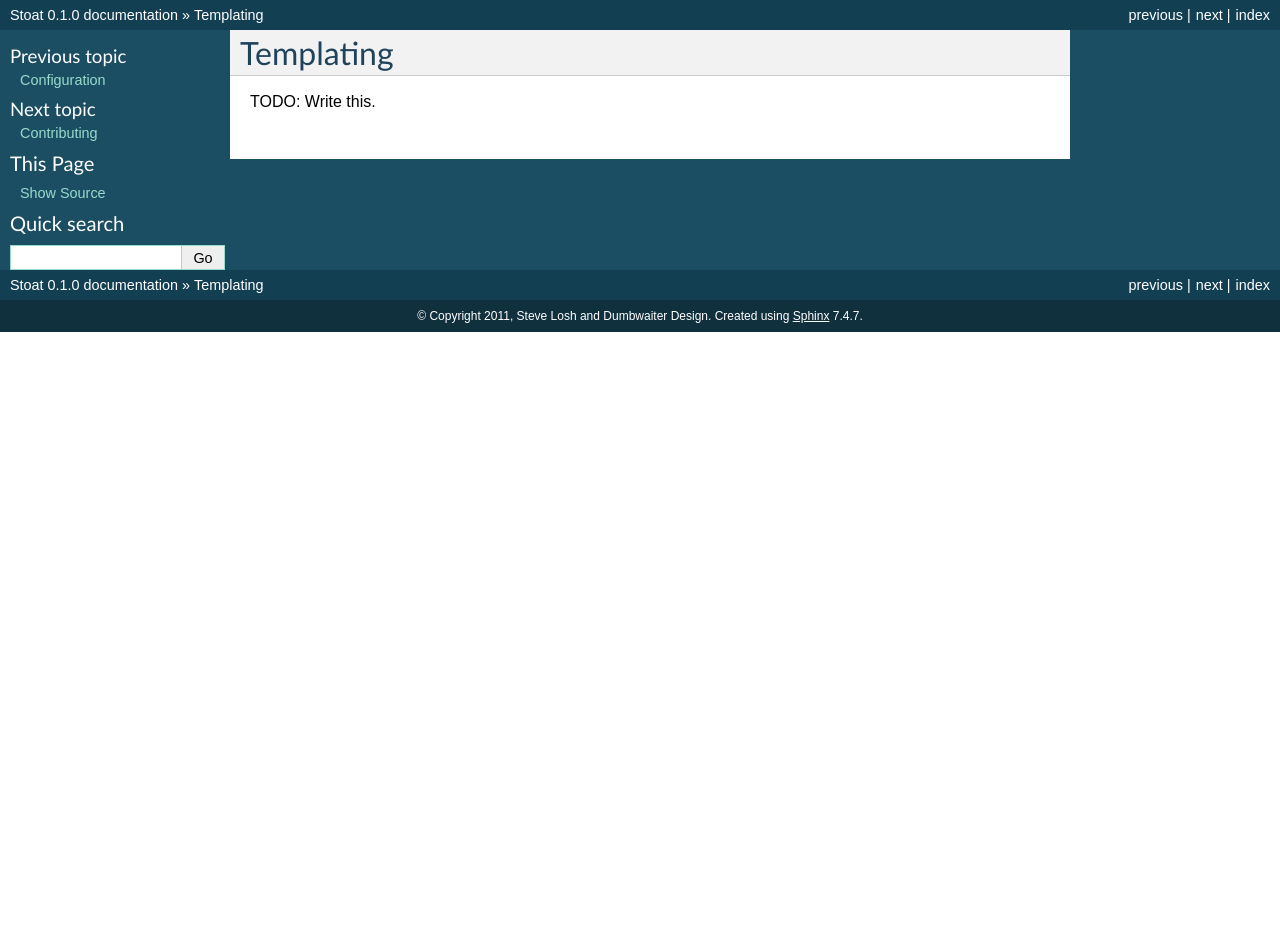
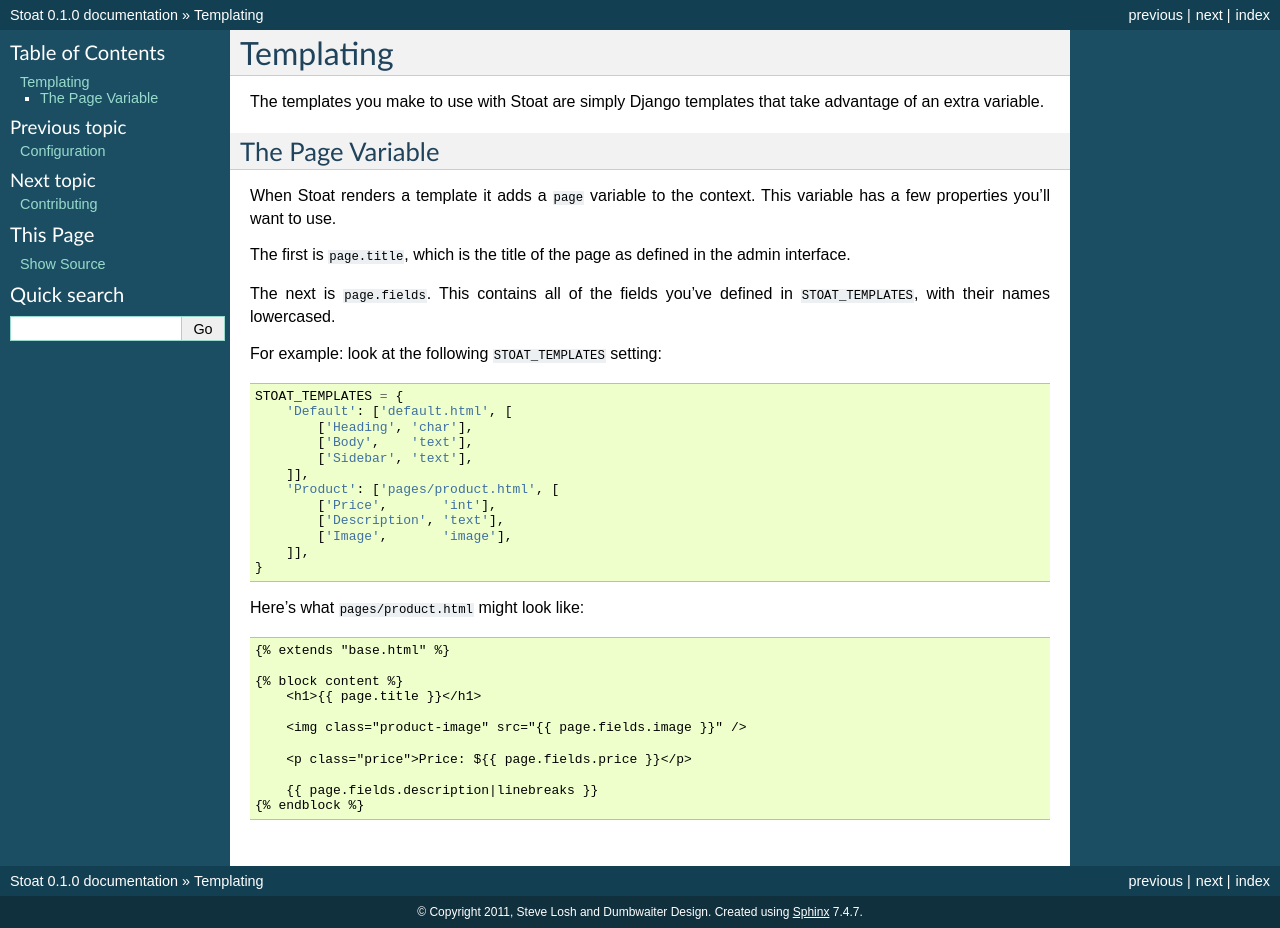
Before and after one commit to sjl/stoat, a Sphinx documentation site: the page built from docs/templating.rst, in a window 1280 px wide. Built offline with Sphinx 7.4.7, drawn with Linux system fonts in a browser that asks for light colours; before the commit the page ends 900 px from its top, so only the background shows below that.

Commit message:
More docs.

```diff
--- a/docs/templating.rst
+++ b/docs/templating.rst
@@ -1,4 +1,46 @@
 Templating
 ==========
 
-TODO: Write this.
+The templates you make to use with Stoat are simply Django templates that take
+advantage of an extra variable.
+
+The Page Variable
+-----------------
+
+When Stoat renders a template it adds a ``page`` variable to the context.  This
+variable has a few properties you'll want to use.
+
+The first is ``page.title``, which is the title of the page as defined in the admin
+interface.
+
+The next is ``page.fields``.  This contains all of the fields you've defined in
+``STOAT_TEMPLATES``, with their names lowercased.
+
+For example: look at the following ``STOAT_TEMPLATES`` setting::
+
+    STOAT_TEMPLATES = {
+        'Default': ['default.html', [
+            ['Heading', 'char'],
+            ['Body',    'text'],
+            ['Sidebar', 'text'],
+        ]],
+        'Product': ['pages/product.html', [
+            ['Price',       'int'],
+            ['Description', 'text'],
+            ['Image',       'image'],
+        ]],
+    }
+
+Here's what ``pages/product.html`` might look like::
+
+    {% extends "base.html" %}
+
+    {% block content %}
+        <h1>{{ page.title }}</h1>
+
+        <img class="product-image" src="{{ page.fields.image }}" />
+
+        <p class="price">Price: ${{ page.fields.price }}</p>
+
+        {{ page.fields.description|linebreaks }}
+    {% endblock %}
--- a/docs/why.rst
+++ b/docs/why.rst
@@ -26,6 +26,7 @@
 Here are the currently implemented features:
 
 * Arbitrary URLs.
+* Few dependencies.  At the moment treebeard the the only one.
 * Support for (read: doesn't break) the ``APPEND_SLASH`` setting.
 * Multiple templates for pages, with custom fields for each template.
 * Multiple field types, like Filebrowser Image fields.
```
Also changed, not shown: docs/usage.rst (+8 -0 lines).
